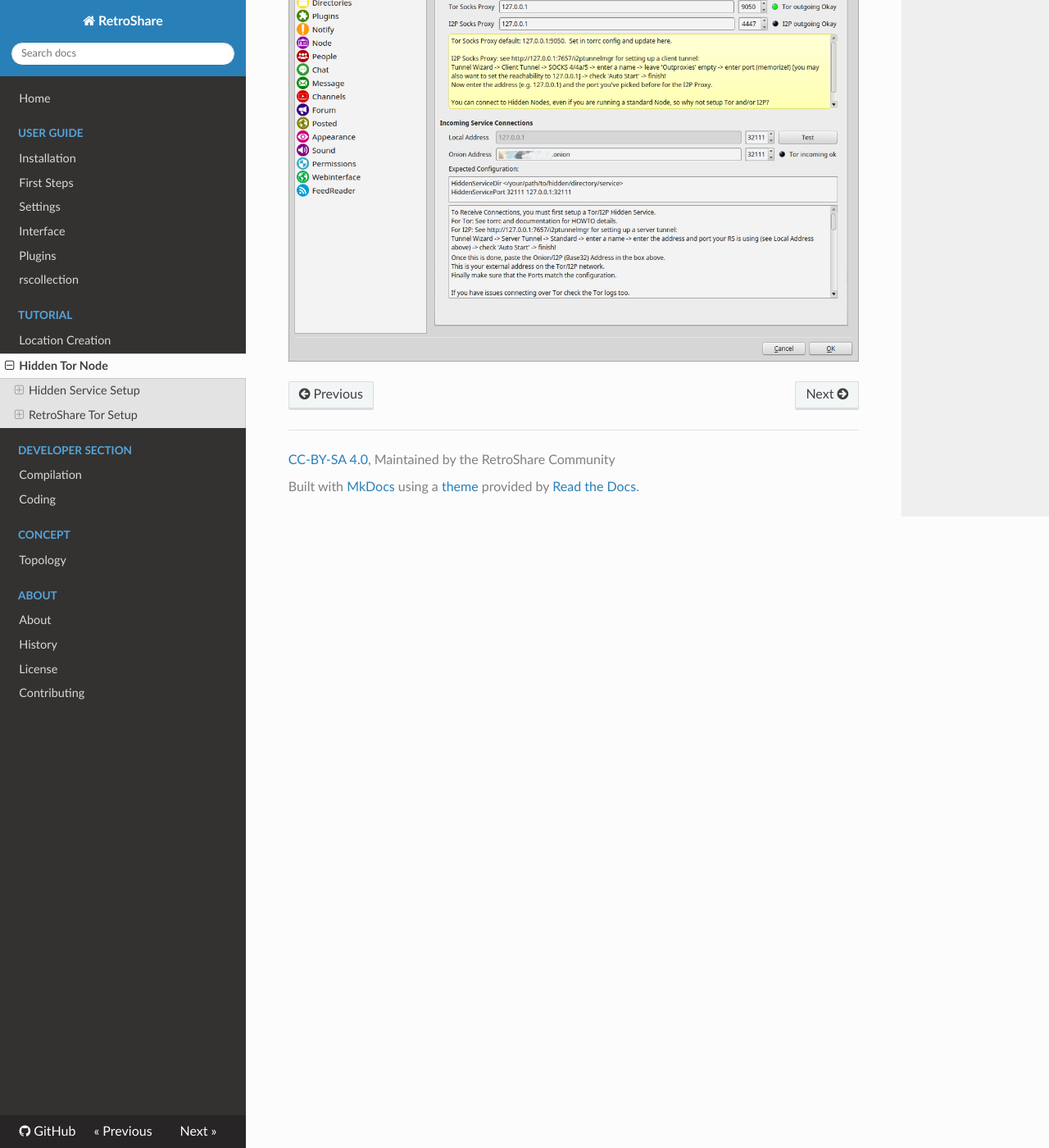
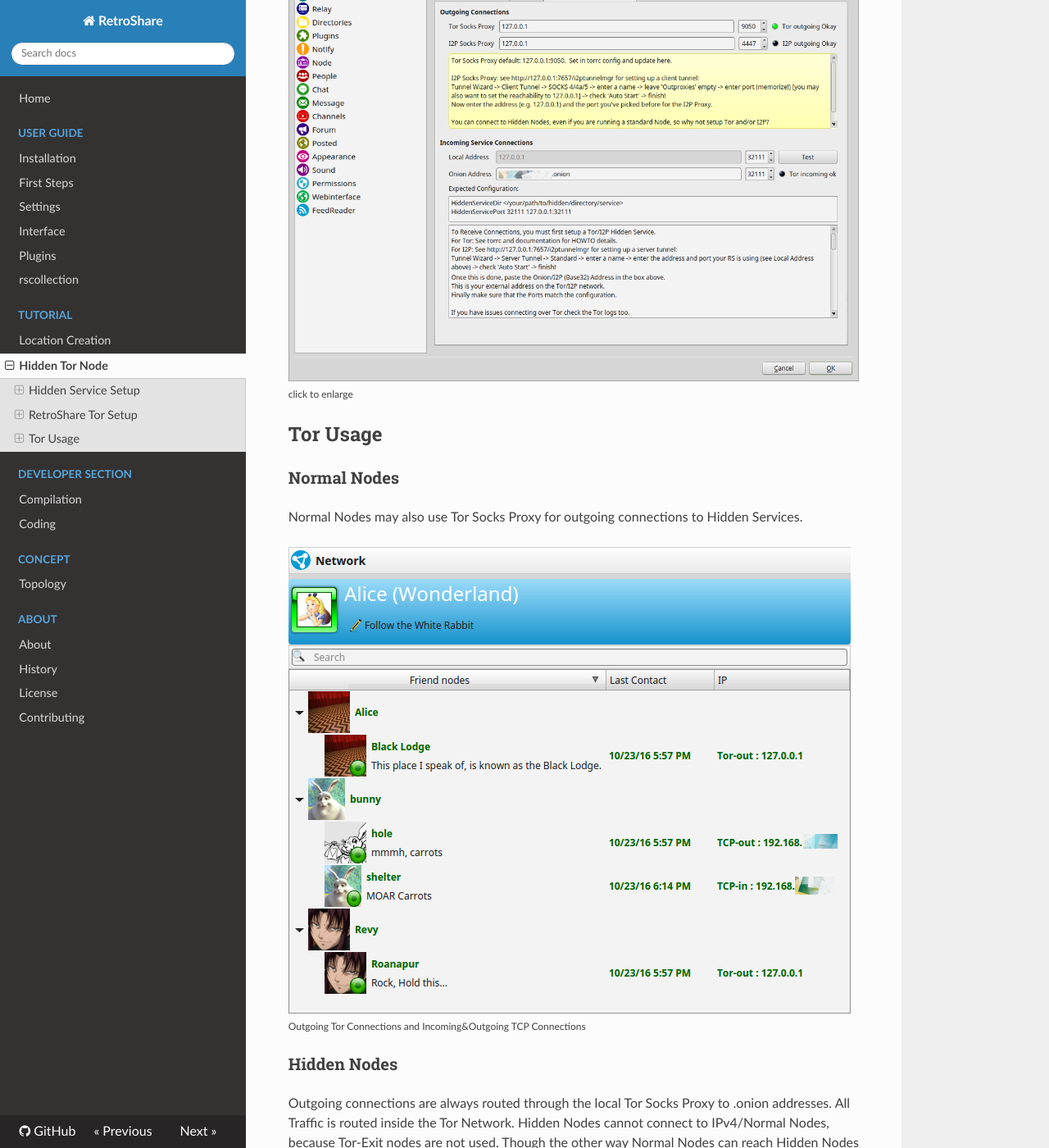
Before and after one commit to RetroShare/documentation, an MkDocs documentation site: the page built from docs/tutorial/tor-hidden-rs-node.md, in a window 1280 px wide and 1400 px high, scrolled down 4609 px. Shown: the whole window at 82% size. Built offline with MkDocs 1.6.1, drawn with Linux system fonts in a browser that asks for light colours; nearby versions of some CDN libraries; old or Windows-style settings are respelled for this version of MkDocs; some of the changed text lies outside the part shown.

Commit message:
tor tutorial connections

```diff
--- a/docs/tutorial/tor-hidden-rs-node.md
+++ b/docs/tutorial/tor-hidden-rs-node.md
@@ -131,8 +131,8 @@
  - Known / Previous IPs are disabled
  - external IP Checks are disabled
 
-![network config](../img/tutorial/tor/network_config.png "Network Config")
-
+<a href="../../img/tutorial/tor/network_config.png" target="_blank">![network config](../img/tutorial/tor/network_config.png "Network Config")</a>
+<sub>click to enlarge</sub>
 
 ###Hidden Service Configuration
 ####Outgoing Connections
@@ -157,4 +157,22 @@
 
 For an easier usage, both ports should be used symmetrically.
 
-![Hidden Service Config](../img/tutorial/tor/hidden_service_config.png "Hidden Service Config")
+<a href="../../img/tutorial/tor/hidden_service_config.png" target="_blank">![Hidden Service Config](../img/tutorial/tor/hidden_service_config.png "Hidden Service Config")</a>
+<sub>click to enlarge</sub>
+##Tor Usage
+
+###Normal Nodes
+Normal Nodes may also use Tor Socks Proxy for outgoing connections
+to Hidden Services.
+
+![Alice Incoming & Outgoing Connection](../img/tutorial/tor/alice_in_out.png "Alice Incoming & Outgoing Connections")
+<sub>Outgoing Tor Connections and Incoming&Outgoing TCP Connections</sub>
+
+###Hidden Nodes
+Outgoing connections are always routed through the local Tor Socks Proxy to .onion addresses.
+All Traffic is routed inside the Tor Network. Hidden Nodes cannot connect
+to IPv4/Normal Nodes, because Tor-Exit nodes are not used.
+Though the other way Normal Nodes can reach Hidden Nodes through Tor Socks Proxy.
+
+![Revy Incoming Connections](../img/tutorial/tor/revy_out.png "Revy Incoming Connections")
+<sub>Tor connections incoming and outgoing from and to Hidden Nodes.</sub>
```
Also changed, not shown: docs/img/tutorial/tor/alice_in_out.png (added), docs/img/tutorial/tor/revy_out.png (added).
